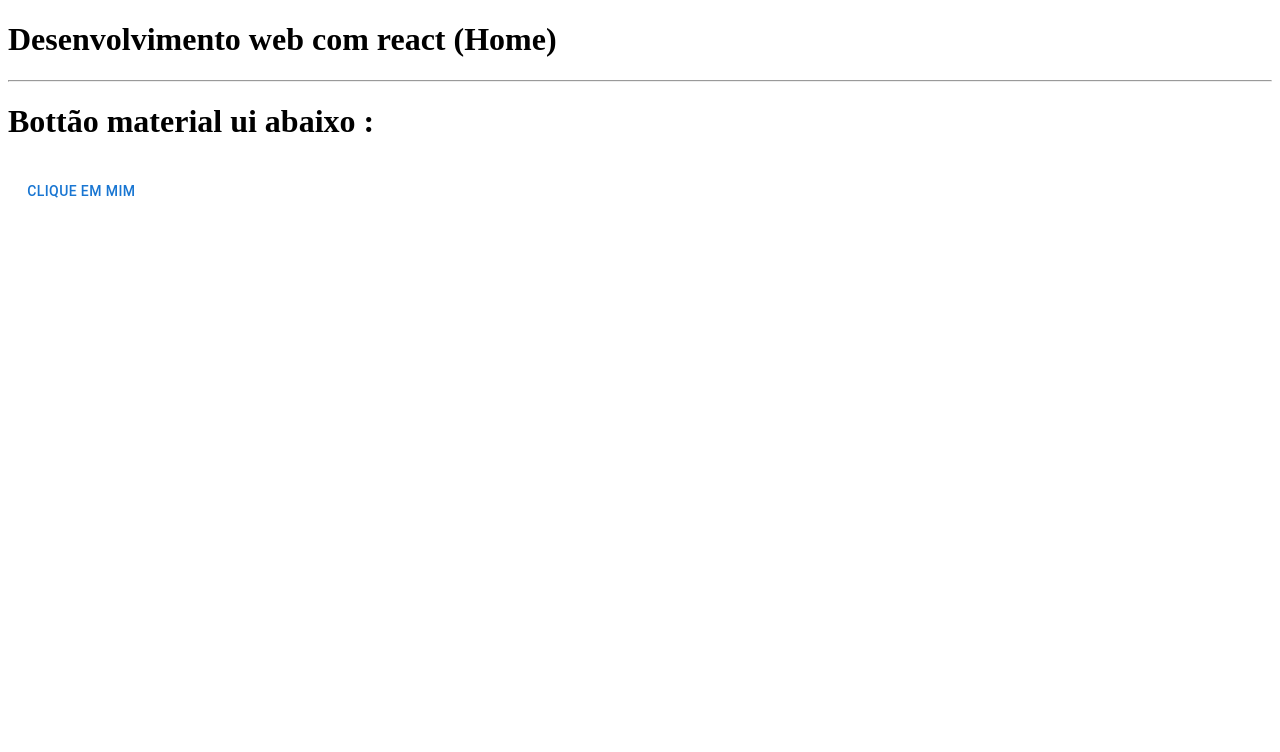
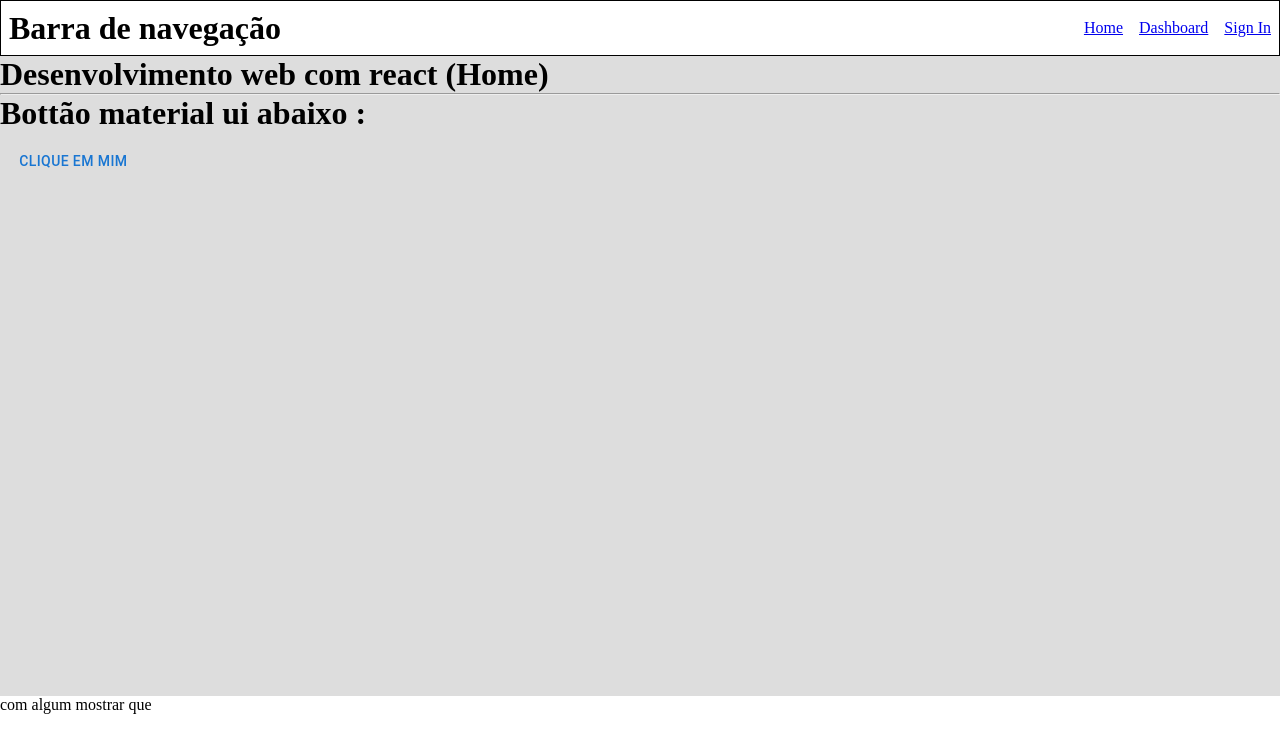
Before and after one commit to CartiFelipe/TesteDePerformance01React, a React (Vite) app: page / in a window 1280 px wide. Shown: the top 752 px of the page. Built offline with nearby package versions, Linux system fonts and the light colour scheme; sample sign-in values are in the browser's storage.

Commit message:
tentativa de rotas

```diff
--- a/src/App.tsx
+++ b/src/App.tsx
@@ -1,8 +1,7 @@
 import "./styles/app.scss";
 import Routes from "./routes/Index";
-
+import "./global.css";
 function App() {
-  console.log("Olá, Caio!");
   return <Routes />;
 }
 
--- /dev/null
+++ b/src/Globals.d.ts
@@ -0,0 +1,2 @@
+declare module "*.module.css";
+declare module "*.module.scss";
--- /dev/null
+++ b/src/global.css
@@ -0,0 +1,6 @@
+* {
+  margin: 0;
+  padding: 0;
+
+  box-sizing: border-box;
+}
--- a/src/routes/Protected.tsx
+++ /dev/null
@@ -1,7 +0,0 @@
-import { Navigate, Outlet } from "react-router-dom";
-
-export const Protected = () => {
-  const token = localStorage.getItem("token");
-
-  return token ? <Outlet /> : <Navigate to="/signin" />;
-};
--- /dev/null
+++ b/src/routes/protected/Index.tsx
@@ -0,0 +1,34 @@
+import { Link, Navigate, Outlet } from "react-router-dom";
+import style from "./style.module.css";
+
+export const Protected = () => {
+  const token = localStorage.getItem("token");
+
+  return (
+    <>
+      <div className={style.mainContainer}>
+        <header className={style.header}>
+          <h1>Barra de navegação</h1>
+
+          <nav>
+            <ul>
+              <li>
+                <Link to="/">Home</Link>
+              </li>
+              <li>
+                <Link to="/dashboard">Dashboard</Link>
+              </li>
+              <li>
+                <Link to="/signin">Sign In</Link>
+              </li>
+            </ul>
+          </nav>
+        </header>
+
+        <main>{token ? <Outlet /> : <Navigate to="/signin" />}</main>
+
+        <footer> com algum mostrar que </footer>
+      </div>
+    </>
+  );
+};
--- /dev/null
+++ b/src/routes/protected/style.module.css
@@ -0,0 +1,32 @@
+header.header {
+  height: 7%;
+  padding: 0 0.5rem;
+  border: 1px solid black;
+
+  display: flex;
+  justify-content: space-between;
+  align-items: center;
+}
+
+header > nav > ul {
+  display: flex;
+  list-style-type: none;
+
+  gap: 1rem;
+}
+
+div.mainContainer {
+  height: 100vh;
+
+  flex-direction: column;
+}
+
+div.mainContainer > main {
+  height: 80%;
+  background-color: #ddd;
+}
+
+div.mainContainer > footer {
+  height: 7%;
+  flex-grow: 1;
+}
--- a/tsconfig.json
+++ b/tsconfig.json
@@ -1,5 +1,6 @@
 {
   "compilerOptions": {
+    "plugins": [{ "name": "typescript-plugin-css-modules" }],
     "jsx": "react-jsx",
 
     /* Visit https://aka.ms/tsconfig to read more about this file */
```
